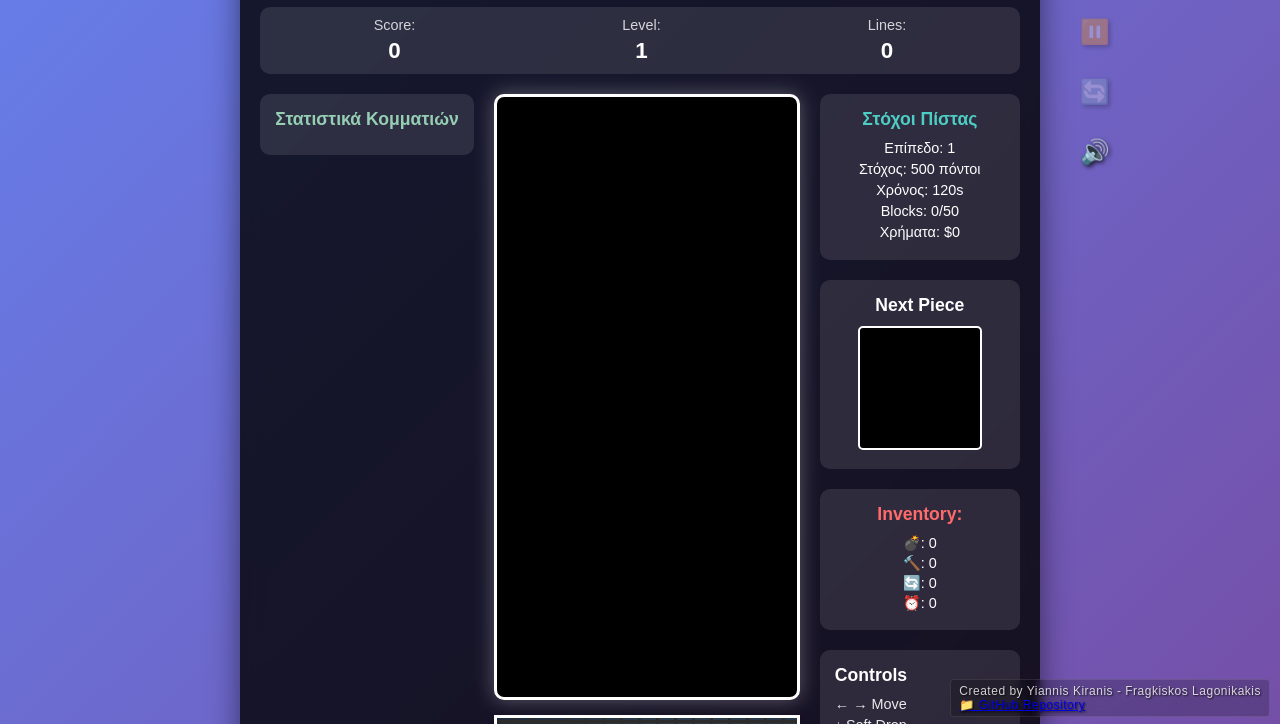
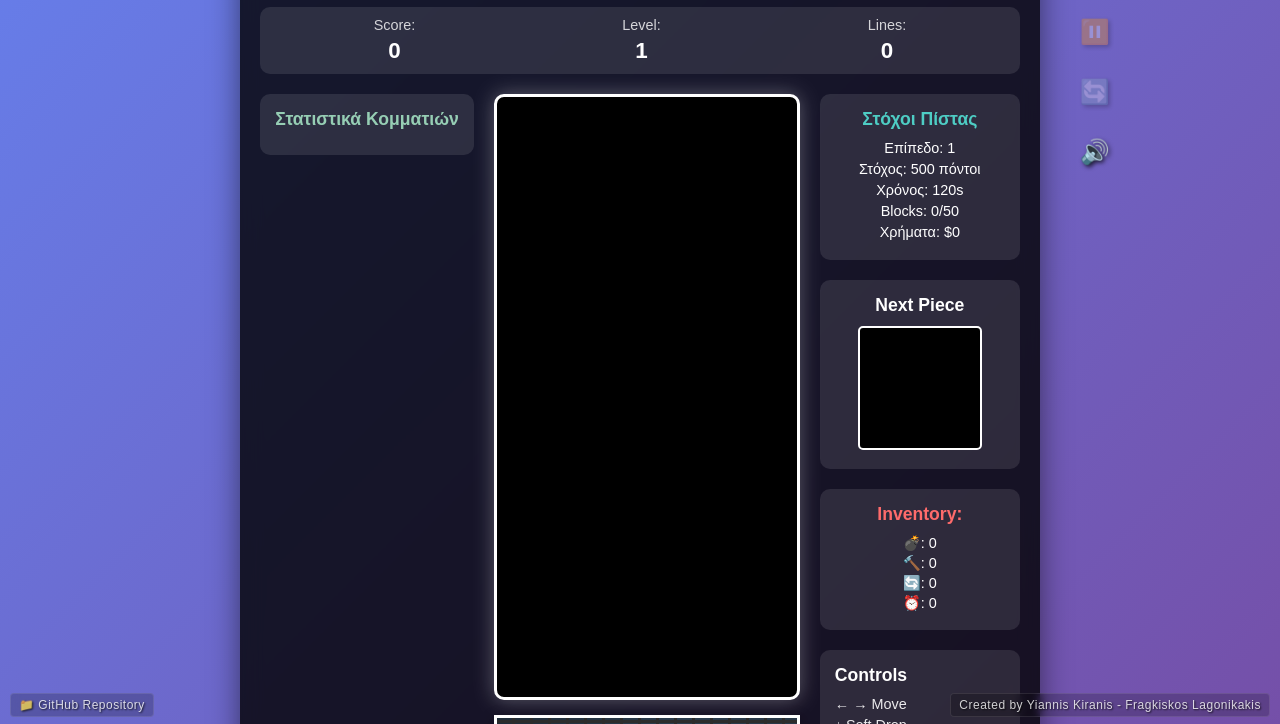
Before and after one commit to ikiranis/tetrascape, a plain HTML site: page index.html in a window 1280 px wide. Shown: the part 73-797 px from the top of the page. Drawn offline with Linux system fonts and the light colour scheme.

Commit message:
Add GitHub link to index.html and style it in styles.css

```diff
--- a/index.html
+++ b/index.html
@@ -97,7 +97,9 @@
 
     <div class="credits">
         Created by Yiannis Kiranis - Fragkiskos Lagonikakis
-        <br>
+    </div>
+
+    <div class="github-link">
         <a href="https://github.com/ikiranis/tetrascape" target="_blank" rel="noopener noreferrer">
             📁 GitHub Repository
         </a>
--- a/styles.css
+++ b/styles.css
@@ -797,3 +797,35 @@ button:active:not(:disabled) {
     transform: scale(1.05);
     transition: all 0.3s ease;
 }
+
+/* GitHub link styling - positioned at bottom left */
+.github-link {
+    position: fixed;
+    bottom: 10px;
+    left: 10px;
+    font-size: 12px;
+    z-index: 1000;
+    font-family: 'Arial', sans-serif;
+    letter-spacing: 0.5px;
+    background: rgba(0, 0, 0, 0.2);
+    padding: 4px 8px;
+    border-radius: 4px;
+    backdrop-filter: blur(5px);
+    border: 1px solid rgba(255, 255, 255, 0.1);
+}
+
+.github-link a {
+    color: rgba(255, 255, 255, 0.8);
+    text-decoration: none;
+    text-shadow: 1px 1px 2px rgba(0, 0, 0, 0.8);
+}
+
+.github-link:hover {
+    background: rgba(0, 0, 0, 0.3);
+    transform: scale(1.05);
+    transition: all 0.3s ease;
+}
+
+.github-link:hover a {
+    color: rgba(255, 255, 255, 1);
+}
```
